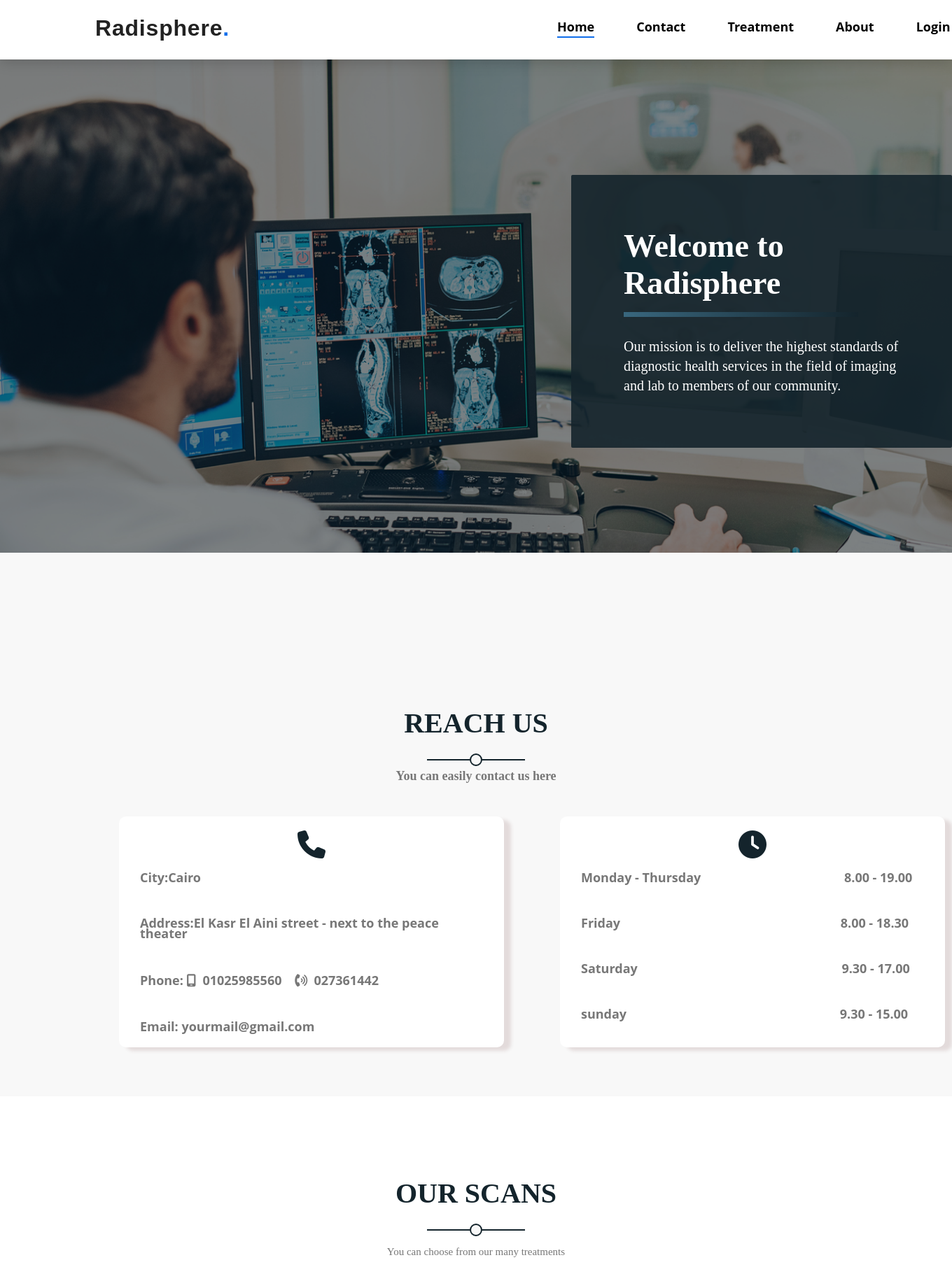
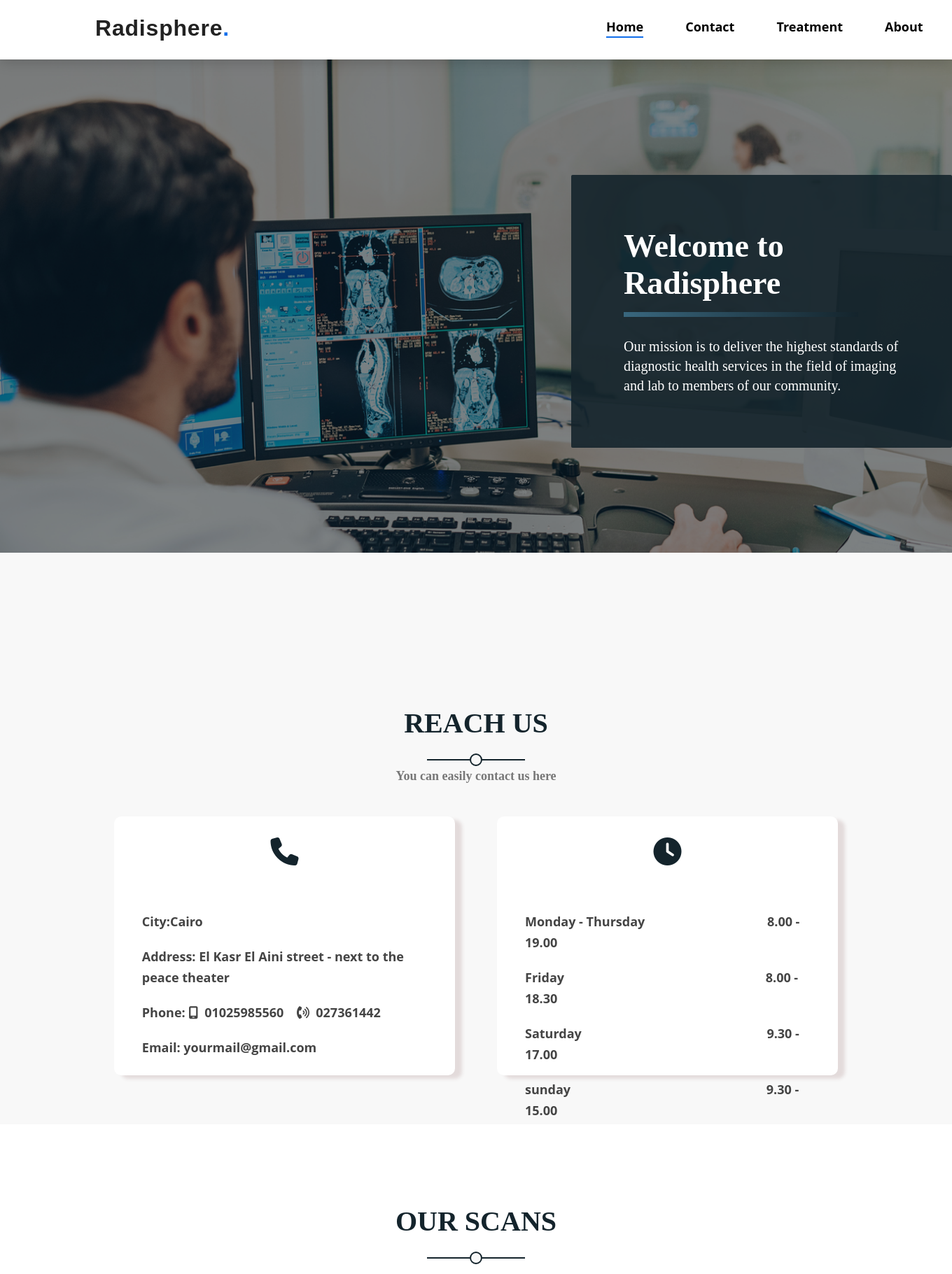
Before and after one commit to MohamedAIsmail/Radiology-Website, a Flask app: page / in a window 1360 px wide. Shown: the top 1821 px of the page at 70% size. Run offline with Flask 2, Linux system fonts and the light colour scheme; some libraries are stand-ins or nearby versions.

Commit message:
Home done

```diff
--- a/static/css/Home.css
+++ b/static/css/Home.css
@@ -222,28 +222,25 @@ a.active::after {
 /* Styling the contact and opening hours */
 
 .contact {
+    position: relative;
     text-align: center;
     background: #F8F8F8;
     padding: 120px 70px 70px 70px;
-}
+    }
 
 .contact2 {
-    margin-left: 100px;
+    margin-left: 60px;
     display: flex;
+    justify-content: center;
 }
-
-.box-container {
-    position: relative;
-}
-
 
 .box1 {
     position: absolute;
-    padding: 0 30px;
-    width: 550px;
-    height: 330px;
+    padding: 30px 40px;
+    width: 42%;
+    height: 370px;
     background: white;
-    margin-right: 80px;
+    margin-right: 60px;
     box-shadow: 10px 5px 5px rgb(227, 219, 219);
     display: inline-block;
     border-radius: 10px;
@@ -251,6 +248,49 @@ a.active::after {
     text-align: center;
 
 }
+
+.box1 h2 {
+    font-family: "Poppins", sans-serif;
+}
+
+.phone {
+    font-size: 40px;
+    margin-bottom: 35px;
+    color: rgb(20 36 44);
+    transition: all 0.3s ease-in-out;
+}
+
+.box1 p {
+    margin-bottom: 20px;
+    font-family: "Popaspins", sans-serif;
+    font-weight: bold;
+    text-align: left;
+    line-height: 30px;
+    font-size: 18px;
+    font-family: "Open Sans", sans-serif;
+    color: #444444;
+}
+
+.paragraphContact {
+    margin-top: 30px;
+}
+
+.spacing0 {
+    word-spacing: 170px;
+}
+
+.spacing1 {
+    word-spacing: 283px;
+}
+
+.spacing2 {
+    word-spacing: 260px;
+}
+
+.spacing3 {
+    word-spacing: 275px;
+}
+
 
 .effect {
     position: relative;
@@ -287,32 +327,6 @@ a.active::after {
     z-index: 2;
 }
 
-
-.box1 h2 {
-    font-family: "Poppins", sans-serif;
-}
-
-.phone {
-    font-size: 40px;
-    margin-top: 20px;
-    color: rgb(20 36 44);
-    transition: all 0.3s ease-in-out;
-}
-
-.box1 p {
-    margin-bottom: 20px;
-    font-family: "Popaspins", sans-serif;
-    font-weight: bold;
-    text-align: left;
-    line-height: 60px;
-    margin-left: 20px;
-    font-family: "Open Sans", sans-serif;
-    color: #444444;
-}
-
-
-
-
 .contact h2 {
     font-size: 40px;
     position: relative;
@@ -345,7 +359,7 @@ a.active::after {
     bottom: -38px;
 }
 
-.contact p {
+.reach {
     width: 550px;
     font-size: 18px;
     margin: 0 auto 50px;
@@ -353,15 +367,6 @@ a.active::after {
     line-height: 15px;
     color: #777;
     font-weight: bold
-}
-
-.paragraphContact {
-    margin-top: 20px;
-}
-
-.contact span {
-
-    word-spacing: 200px;
 }
 
 /* Treatment Slider */
@@ -591,10 +599,47 @@ footer {
 
 
 
-@media (max-width: 1300px) {
+@media (max-width: 1920px) {
+
+    .nav ul {
+        margin-left: 550px;
+    }
+
+}
+
+
+@media (max-width: 1280px) {
 
     .nav ul {
         margin-left: 350px;
+    }
+
+
+    .contact {
+        padding: 120px 20px 70px 20px;
+    }
+
+    .box1 {
+        width: 50%;
+    }
+
+    .box1 p {
+        margin-bottom: 20px;
+        line-height: 30px;
+        font-size: 16px;
+    }
+
+    .About-right-block {
+        height: 500px;
+    }
+
+    .About-left-block {
+        height: 500px;
+    }
+
+    .Doctor-img {
+    height: 450px;
+    transform: translate(50px, 51px);
     }
 
 }
--- a/templates/Home.html
+++ b/templates/Home.html
@@ -69,7 +69,7 @@
 
             <div class="reach-us" data-aos="fade-up" data-aos-duration="1000">
                 <h2>Reach us</h2>
-                <p>You can easily contact us here</p>
+                <p class="reach">You can easily contact us here</p>
             </div>
 
             <div class="box-container">
@@ -81,7 +81,7 @@
 
                         <div class="paragraphContact">
                             <p>City:Cairo</p>
-                            <p>Address:El Kasr El Aini street - next to the peace theater </p>
+                            <p>Address: El Kasr El Aini street - next to the peace theater </p>
                             <p>Phone:&nbsp;<i class="fa-solid fa-mobile-screen"></i>&nbsp; 01025985560 &nbsp; &nbsp;<i
                                     class="fa-solid fa-phone-volume"></i></i> &nbsp;027361442</p>
                             <p> Email: yourmail@gmail.com</p>
@@ -91,10 +91,10 @@
                     <div class="box1 effect" data-aos="fade-up" data-aos-duration="2000">
                         <i class="fa-solid fa-clock phone"></i>
                         <div class="paragraphContact"></div>
-                        <p>Monday - <span>Thursday 8.00</span> - 19.00</p>
-                        <p><span style="word-spacing:310px" ;>Friday 8.00</span> - 18.30</p>
-                        <p><span style="word-spacing:287px" ;>Saturday 9.30</span> - 17.00</p>
-                        <p> <span style="word-spacing:300px" ;> sunday 9.30</span> - 15.00</p>
+                        <p>Monday - <span class="spacing0">Thursday 8.00</span> - 19.00</p>
+                        <p><span class="spacing1">Friday 8.00</span> - 18.30</p>
+                        <p><span class="spacing2">Saturday 9.30</span> - 17.00</p>
+                        <p> <span class="spacing3"> sunday 9.30</span> - 15.00</p>
                     </div>
 
 
@@ -123,14 +123,6 @@
                 <div class="swiper-slide">
                     <h3 data-aos="flip-up" data-aos-duration="2000">CT</h3>
                     <img src="../static/img/CT.jpg" data-aos="flip-up" data-aos-duration="1000" />
-                </div>
-                <div class="swiper-slide">
-                    <h3 data-aos="flip-up" data-aos-duration="2000">Nuclear Medicine</h3>
-                    <img src="../static/img/Nuclear.jpg" data-aos="flip-up" data-aos-duration="1000" />
-                </div>
-                <div class="swiper-slide">
-                    <h3 data-aos="flip-up" data-aos-duration="2000">Women’s Imaging</h3>
-                    <img src="../static/img/Womens.png" data-aos="flip-up" data-aos-duration="1000" />
                 </div>
                 <div class="swiper-slide">
                     <h3 data-aos="flip-up" data-aos-duration="2000">Ultrasound</h3>
@@ -174,10 +166,7 @@
                         <h3><i class="fa-solid fa-info"></i></h3>
                     </div>
                 </div>
-
             </div>
-
-
         </div>
 
 
@@ -211,7 +200,7 @@
             </div>
 
             <div class="footer-bottom">
-                <p>copyright &copy;2022 Radisphere. designed by <span>ICARUS and Ghobsha</span></p>
+                <p>copyright &copy;2022 Radisphere. designed by <span>Mostafa and Ghobashy</span></p>
             </div>
 
         </div>
--- a/templates/Login.html
+++ b/templates/Login.html
@@ -19,7 +19,6 @@
     <body>
 
         <div class="back">
-            <h5>Back to home</h5>
             <a href="http://127.0.0.1:5000/"><img src="../static/img/back.png" alt=""></a>
         </div>
 
```
Also changed, not shown: other parts of static/css/Home.css (+163 -2 lines), static/css/Login.css (+6 -6 lines).
